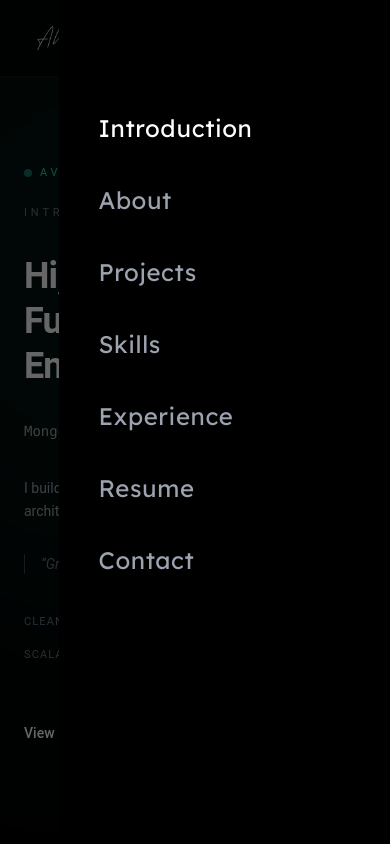
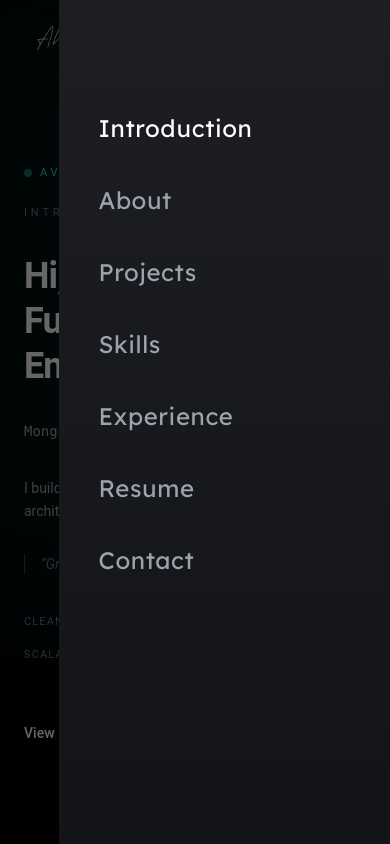
Before and after one commit to khanlazyanas/Portfolio-frontend, a React (Vite) app: page / in a window 390 px wide. Both pictures are taken after a click on the button "Open Menu". Shown: the top 844 px of the page. Built offline with nearby package versions, Linux system fonts and the light colour scheme; the HTML template or start-up script is replaced by a standard one.

Commit message:
updtae header.jsx

```diff
--- a/src/components/Header.jsx
+++ b/src/components/Header.jsx
@@ -27,7 +27,6 @@ const itemVariants = {
 const Header = () => {
   const [open, setOpen] = useState(false);
   const location = useLocation();
-
   const isActive = (path) => location.pathname === path;
 
   const links = [
@@ -42,16 +41,30 @@ const Header = () => {
 
   return (
     <header className="fixed top-0 left-0 w-full z-50 font-outfit">
-      {/* Glass Header */}
-      <div className="backdrop-blur-2xl bg-black/45 border-b border-white/5">
-        <div className="max-w-7xl mx-auto px-6 md:px-10 h-[76px] flex items-center justify-between">
+      {/* Screenshot-matched glass bar */}
+      <div
+        className="
+          relative
+          backdrop-blur-[18px]
+          bg-[linear-gradient(90deg,
+            rgb(34,38,41)_0%,
+            rgb(28,30,33)_50%,
+            rgb(36,32,38)_100%
+          )]
+          border-b border-white/5
+        "
+      >
+        {/* subtle top light */}
+        <div className="absolute inset-0 bg-[radial-gradient(circle_at_top,rgba(255,255,255,0.04),transparent_60%)] pointer-events-none" />
+
+        <div className="max-w-7xl mx-auto px-6 md:px-10 h-[76px] flex items-center justify-between relative z-10">
 
           {/* Logo */}
           <Link to="/" onClick={() => setOpen(false)} className="flex items-center">
             <img
               src={logo}
               alt="Anas Khan"
-              className="h-10 md:h-12 w-auto object-contain invert select-none hover:scale-105 transition-transform duration-300"
+              className="h-10 md:h-12 invert select-none transition-transform duration-300 hover:scale-105"
             />
           </Link>
 
@@ -61,7 +74,7 @@ const Header = () => {
               <Link
                 key={path}
                 to={path}
-                className={`relative transition-all duration-300 ${
+                className={`relative transition-colors duration-300 ${
                   isActive(path)
                     ? "text-white"
                     : "text-gray-400 hover:text-white"
@@ -69,9 +82,16 @@ const Header = () => {
               >
                 {label}
 
-                {/* Glow underline */}
                 {isActive(path) && (
-                  <span className="absolute left-0 -bottom-3 w-full h-[2px] bg-gradient-to-r from-teal-400 via-purple-400 to-pink-400 rounded-full shadow-[0_0_12px_rgba(45,212,191,0.8)] animate-glow" />
+                  <span
+                    className="
+                      absolute left-0 -bottom-3 w-full h-[2px]
+                      bg-gradient-to-r from-teal-400 via-purple-400 to-pink-400
+                      rounded-full
+                      shadow-[0_0_8px_rgba(99,102,241,0.45)]
+                      animate-glow
+                    "
+                  />
                 )}
               </Link>
             ))}
@@ -108,7 +128,12 @@ const Header = () => {
               initial="hidden"
               animate="visible"
               exit="exit"
-              className="fixed top-0 right-0 z-50 h-full w-[85%] max-w-sm bg-black px-10 pt-28 backdrop-blur-2xl"
+              className="
+                fixed top-0 right-0 z-50 h-full w-[85%] max-w-sm
+                bg-[linear-gradient(180deg,rgb(28,30,33),rgb(18,20,23))]
+                backdrop-blur-[20px]
+                px-10 pt-28
+              "
             >
               <nav className="flex flex-col gap-10 font-lexend">
                 {links.map(([path, label], i) => (
@@ -138,7 +163,7 @@ const Header = () => {
         )}
       </AnimatePresence>
 
-      {/* Fonts & Glow */}
+      {/* Fonts + animation */}
       <style>
         {`
           @import url('https://fonts.googleapis.com/css2?family=Outfit:wght@400;500;600;700;800&family=Lexend:wght@400;600;700;900&display=swap');
```
